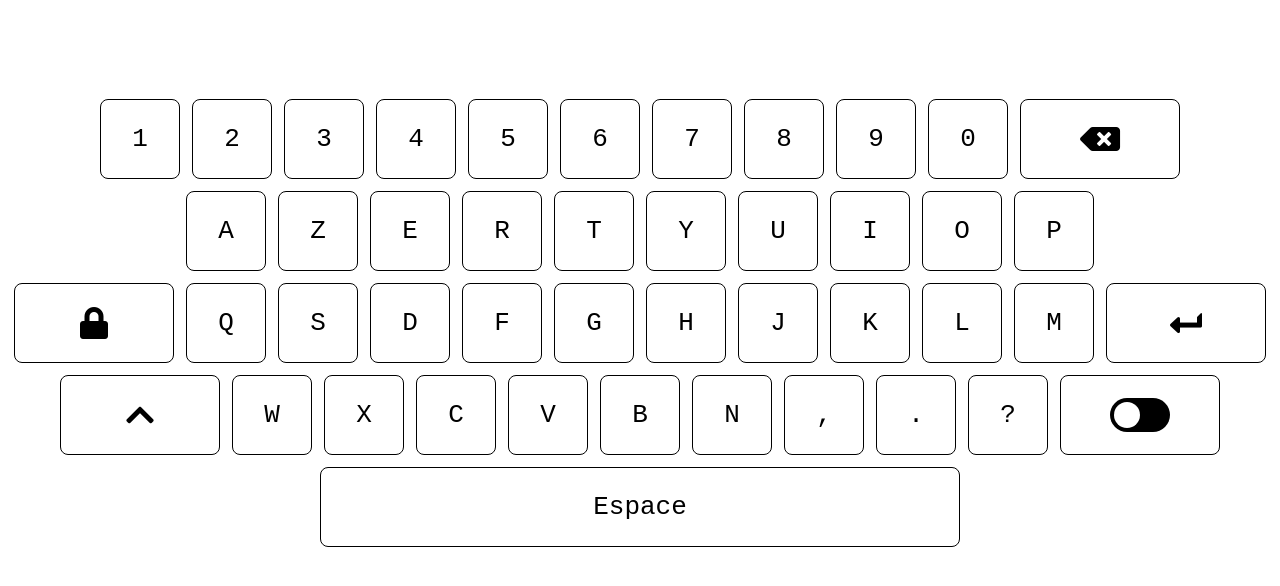
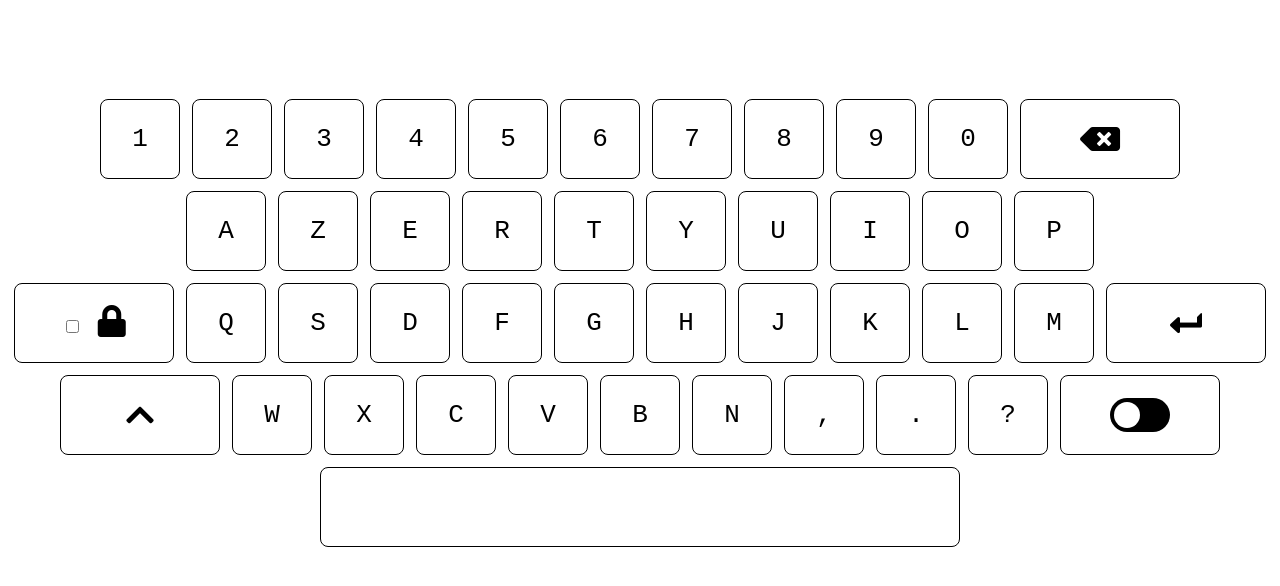
Before and after one commit to AnthonyBussi/Clavier-virtuel, a plain HTML site: page index.html in a window 1280 px wide. Shown: the part 122-708 px from the top of the page. Drawn offline with Linux system fonts and the light colour scheme.

Commit message:
Update index.html

```diff
--- a/index.html
+++ b/index.html
@@ -6,6 +6,8 @@
     <title>Clavier virtuel</title>
     <link rel="stylesheet" href="https://use.fontawesome.com/releases/v5.15.1/css/all.css" integrity="sha384-vp86vTRFVJgpjF9jiIGPEEqYqlDwgyBgEF109VFjmqGmIY/Y4HV4d3Gp2irVfcrp" crossorigin="anonymous">
     <link rel="stylesheet" href="css/keyboard.css">
+    <link rel="stylesheet" href="css/keyboard-light.css">
+    <link rel="stylesheet" href="css/keyboard-night.css">
 </head>
 <body>
     <header>
@@ -39,7 +41,13 @@
                 <kbd class="keyboard-key">P</kbd>
             </div> <!-- Fin de la div keybord-row -->
             <div class="keyboard-row">
-                <kbd class="keyboard-key large-key caps-lock"><i class="fas fa-lock"><span class="sr-only">Caps Lock</span></i><!--<div class="caps-lock-light"></div>--></kbd>
+                <kbd class="keyboard-key large-key caps-lock">
+                    <label class="lock">
+                        <input type="checkbox">
+                        <i class="fas fa-lock"><span class="sr-only">Caps Lock</span></i>
+                    </label>
+                    <!--<div class="caps-lock-light"></div>-->
+                </kbd>
                 <kbd class="keyboard-key">Q</kbd>
                 <kbd class="keyboard-key">S</kbd>
                 <kbd class="keyboard-key">D</kbd>
@@ -63,7 +71,7 @@
                 <kbd class="keyboard-key">,</kbd>
                 <kbd class="keyboard-key">.</kbd>
                 <kbd class="keyboard-key">?</kbd>
-                <kbd class="keyboard-key large-key">
+                <kbd class="keyboard-key large-key switch-mode">
                     <label class="switch">
                       <input type="checkbox">
                       <span class="slider"></span>
@@ -71,7 +79,7 @@
                 </kbd>
             </div> <!-- Fin de la div keybord-row -->
             <div class="keyboard-row">
-                <kbd class="keyboard-key x-large-key">Espace</kbd>
+                <kbd class="keyboard-key x-large-key"><span class="sr-only">Espace</span></kbd>
             </div> <!-- Fin de la div keybord-row -->
         </div> <!-- Fin de la div keybord -->
     </main>
```
